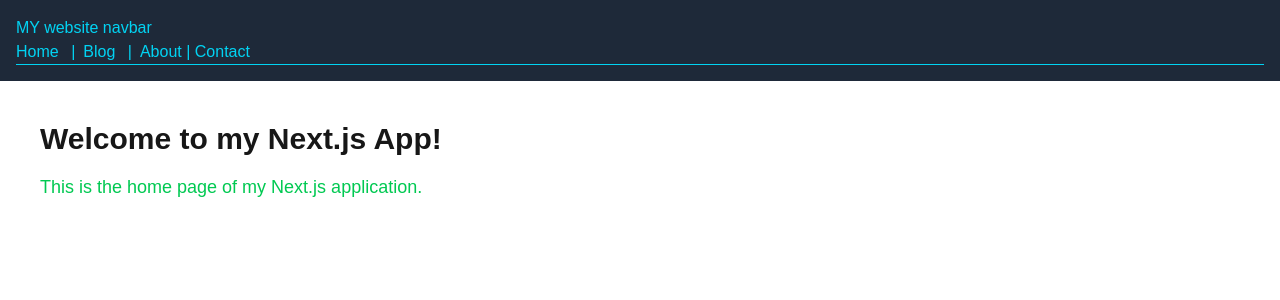
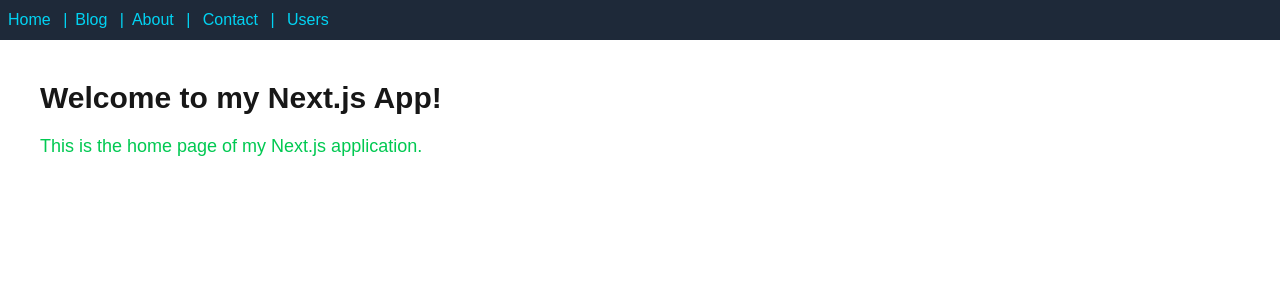
Before and after one commit to abmmejbha/NextJS_journey, a Next.js app in the folder my-app/: page / in a window 1280 px wide. Shown: the top 300 px of the page. Built offline with nearby package versions, Linux system fonts and the light colour scheme.

Commit message:
featched data from api

```diff
--- a/my-app/src/app/layout.js
+++ b/my-app/src/app/layout.js
@@ -6,13 +6,13 @@ export default function RootLayout({ children}) {
   return (
     <html lang="en">
       <body>
-        <nav className="bg-gray-800 text-cyan-400 p-4">
-          MY website navbar <br/>
+        <nav className="bg-gray-800 text-cyan-400 p-2">
+
           <Link href="/">Home</Link> <span className="mx-2">|</span>
           <Link href="/blog">Blog</Link> <span className="mx-2">|</span>
-          <Link href="/about">About</Link> <span> | </span>
-          <Link href="/contact">Contact</Link>
-          <hr />
+          <Link href="/about">About</Link> <span className="mx-2"> | </span>
+          <Link href="/contact">Contact</Link> <span className="mx-2"> | </span>
+          <Link href="/users">Users</Link> <span className="mx-2">  </span>
         </nav>
         {children}
       </body>
--- /dev/null
+++ b/my-app/src/app/users/page.js
@@ -0,0 +1,21 @@
+// এটি একটি Server Component, তাই এখানে সরাসরি async ব্যবহার করা যায়
+export default async function UsersPage() {
+  // ১. ডেটা ফেচ করা
+  const response = await fetch("https://jsonplaceholder.typicode.com/users");
+  const users = await response.json();
+
+  return (
+    <div className="p-8">
+      <h1 className="text-2xl font-bold mb-6">User List (Fetched from Server)</h1>
+
+      <div className="grid grid-cols-1 md:grid-cols-2 gap-4">
+        {users.map((user) => (
+          <div key={user.id} className="p-4 border rounded shadow-sm hover:bg-gray-50">
+            <h2 className="font-semibold text-lg">{user.name}</h2>
+            <p className="text-gray-600">{user.email}</p>
+          </div>
+        ))}
+      </div>
+    </div>
+  );
+}
```
